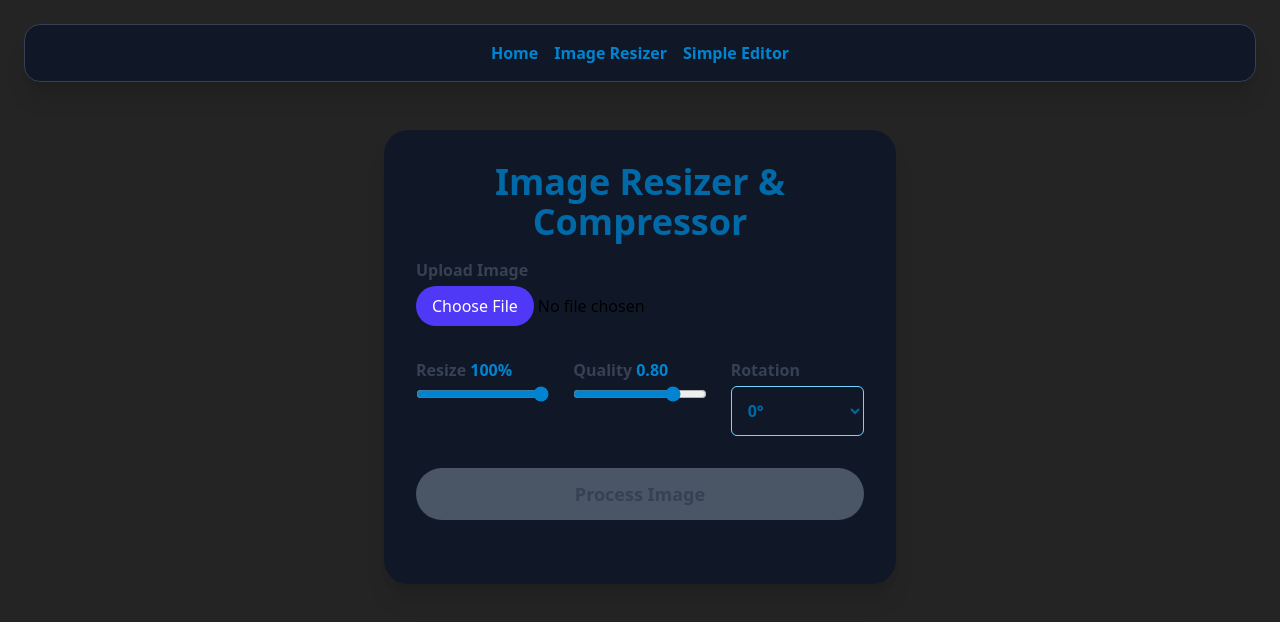
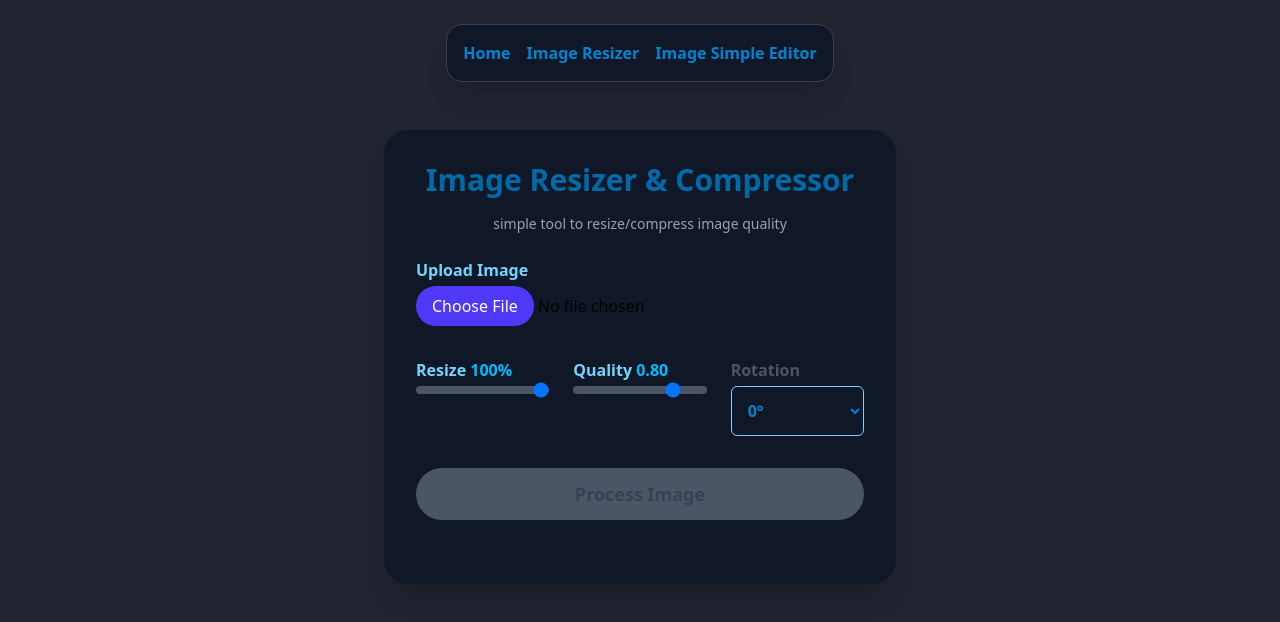
Before and after one commit to jati251/img-resizer, a React (Vite) app: page /img-resizer in a window 1280 px wide. Shown: the top 622 px of the page. Built offline with nearby package versions, Linux system fonts and the light colour scheme.

Commit message:
refactor: do some styling and basic changes

```diff
--- a/src/App.jsx
+++ b/src/App.jsx
@@ -10,7 +10,7 @@ export default function App() {
   return (
     <div className="p-6">
       {!isHome && (
-        <nav className="mb-6 w-full max-w-7xl mx-auto bg-gray-900 text-gray-100 px-2 py-4 rounded-2xl shadow-xl border border-gray-700 flex items-center justify-center gap-4">
+        <nav className="mb-6 w-fit max-w-6xl mx-auto bg-gray-900 text-gray-100 px-4 py-4 rounded-2xl shadow-xl border border-gray-700 flex items-center justify-center gap-4">
           <Link to="/" className="text-sky-600 transition-colors font-semibold">
             Home
           </Link>
@@ -24,7 +24,7 @@ export default function App() {
             to="/img-simple-editor"
             className="text-sky-600 transition-colors font-semibold"
           >
-            Simple Editor
+            Image Simple Editor
           </Link>
         </nav>
       )}
--- a/src/index.css
+++ b/src/index.css
@@ -5,7 +5,7 @@
   line-height: 1.5;
   font-weight: 400;
 
-  background-color: #242424;
+  background-color: rgb(33, 36, 47);
 
   font-synthesis: none;
   text-rendering: optimizeLegibility;
--- a/src/pages/home/index.jsx
+++ b/src/pages/home/index.jsx
@@ -2,7 +2,7 @@ import { Link } from "react-router-dom";
 
 export default function Home() {
   return (
-    <div className="bg-gray-900 rounded-3xl shadow-xl text-gray-100 flex flex-col items-center justify-center p-6 font-sans">
+    <div className="bg-gray-900 mx-auto my-auto w-fit rounded-3xl shadow-xl text-gray-100 flex flex-col items-center justify-center p-6 font-sans">
       <div className="w-full max-w-5xl">
         <header className="text-center mb-10">
           <h1 className="text-3xl md:text-5xl font-bold text-sky-700 tracking-tight">
@@ -13,7 +13,7 @@ export default function Home() {
           </p>
         </header>
 
-        <div className="grid grid-cols-1 md:grid-cols-2 gap-6">
+        <div className="grid grid-cols-1  gap-6">
           <Link
             to="/img-resizer"
             className="bg-gray-800 p-6 rounded-xl shadow-2xl border border-gray-700 hover:bg-gray-700 transition-colors"
--- a/src/pages/img-resizer/index.jsx
+++ b/src/pages/img-resizer/index.jsx
@@ -115,12 +115,17 @@ const ImageResizer = () => {
 
   return (
     <div className="max-w-lg mx-auto mt-12 p-8 bg-gray-900  rounded-3xl shadow-xl space-y-8">
-      <h1 className="text-4xl font-extrabold text-center text-sky-700 mb-4">
-        Image Resizer & Compressor
-      </h1>
+      <header className="text-center mb-6">
+        <h1 className="text-3xl font-bold text-center text-sky-700 mb-4">
+          Image Resizer & Compressor
+        </h1>
+        <p className="text-gray-400 mt-2 text-sm">
+          simple tool to resize/compress image quality
+        </p>
+      </header>
 
       <div className="flex flex-col space-y-3">
-        <label className="block text-gray-700 font-semibold mb-1">
+        <label className="block text-sky-300 font-semibold mb-1">
           Upload Image
         </label>
         <input
@@ -133,8 +138,8 @@ const ImageResizer = () => {
 
       <div className="flex flex-col gap-6 sm:grid sm:grid-cols-3">
         <div className="flex flex-col">
-          <label className="font-semibold text-gray-700 mb-1">
-            Resize <span className="text-sky-600">{percent}%</span>
+          <label className="font-semibold text-sky-300 mb-1">
+            Resize <span className="text-sky-400">{percent}%</span>
           </label>
           <input
             type="range"
@@ -142,13 +147,13 @@ const ImageResizer = () => {
             max="100"
             value={percent}
             onChange={(e) => setPercent(parseInt(e.target.value))}
-            className="w-full accent-sky-600 cursor-pointer"
+            className="w-full h-2 bg-gray-600 rounded-lg appearance-none cursor-pointer disabled:cursor-not-allowed"
           />
         </div>
 
         <div className="flex flex-col">
-          <label className="font-semibold text-gray-700 mb-1">
-            Quality <span className="text-sky-600">{quality.toFixed(2)}</span>
+          <label className="font-semibold text-sky-300 mb-1">
+            Quality <span className="text-sky-400">{quality.toFixed(2)}</span>
           </label>
           <input
             type="range"
@@ -157,16 +162,16 @@ const ImageResizer = () => {
             step="0.05"
             value={quality}
             onChange={(e) => setQuality(parseFloat(e.target.value))}
-            className="w-full accent-sky-600 cursor-pointer"
+            className="w-full h-2 bg-gray-600 rounded-lg appearance-none cursor-pointer disabled:cursor-not-allowed"
           />
         </div>
 
         <div className="flex flex-col">
-          <label className="font-semibold text-gray-700 mb-1">Rotation</label>
+          <label className="font-semibold text-gray-600 mb-1">Rotation</label>
           <select
             value={rotation}
             onChange={(e) => setRotation(parseInt(e.target.value))}
-            className="border border-sky-300 rounded-md px-3 py-3 text-sky-700 font-semibold focus:outline-none focus:ring-2 focus:ring-sky-400 w-full"
+            className="border border-sky-300 rounded-md px-3 py-3 text-sky-600 font-semibold focus:outline-none focus:ring-2 focus:ring-sky-400 w-full"
             aria-label="Select rotation angle"
           >
             <option value={0}>0°</option>
@@ -254,8 +259,22 @@ const ImageResizer = () => {
 
           <button
             onClick={downloadImage}
-            className="mt-6 px-6 py-3 bg-green-600 text-white rounded-full font-semibold hover:bg-green-700 transition"
+            className="inline-flex items-center justify-center mt-6 px-6 py-3 bg-emerald-600 hover:bg-emerald-700 text-white rounded-2xl font-semibold transition"
           >
+            <svg
+              xmlns="http://www.w3.org/2000/svg"
+              className="h-6 w-6 mr-3"
+              fill="none"
+              viewBox="0 0 24 24"
+              stroke="currentColor"
+            >
+              <path
+                strokeLinecap="round"
+                strokeLinejoin="round"
+                strokeWidth="2"
+                d="M4 16v1a3 3 0 003 3h10a3 3 0 003-3v-1m-4-4l-4 4m0 0l-4-4m4 4V4"
+              />
+            </svg>
             Download Image
           </button>
         </div>
--- a/src/pages/img-simple-editor/index.jsx
+++ b/src/pages/img-simple-editor/index.jsx
@@ -352,14 +352,14 @@ const ImageSimpleEditor = () => {
 
   // --- Render ---
   return (
-    <div className="bg-gray-900 rounded-3xl shadow-xl text-gray-100 flex flex-col items-center justify-center min-h-screen p-4 font-sans">
+    <div className="max-w-7xl mx-auto bg-gray-900 rounded-3xl shadow-xl text-gray-100 flex flex-col items-center justify-center  p-4 font-sans">
       <div className="w-full max-w-7xl">
         <header className="text-center mb-6">
           <h1 className="text-3xl md:text-5xl font-bold text-sky-700 tracking-tight">
             Image Simple Editor
           </h1>
-          <p className="text-gray-400 mt-2 text-lg">
-            Use the controls to add, reorder, and edit your logo layers.
+          <p className="text-gray-400 mt-2 text-md">
+            simple tool to add your multiple logo/any png without background
           </p>
         </header>
 
@@ -368,7 +368,7 @@ const ImageSimpleEditor = () => {
             {/* Step 1 & 2 */}
             <div>
               <h2 className="text-xl font-semibold mb-3 text-sky-400">
-                Step 1: Base Image
+                Base Image
               </h2>
               <label
                 htmlFor="baseImageUpload"
@@ -406,7 +406,7 @@ const ImageSimpleEditor = () => {
             </div>
             <div>
               <h2 className="text-xl font-semibold mb-3 text-sky-400">
-                Step 2: Add Logos
+                Add Logos/PNGs
               </h2>
               <label
                 htmlFor="logoUpload"
@@ -430,7 +430,7 @@ const ImageSimpleEditor = () => {
                     d="M12 4v16m8-8H4"
                   />
                 </svg>
-                <span>Add New Logo</span>
+                <span>Add New Logo/PNG</span>
               </label>
               <input
                 id="logoUpload"
@@ -581,6 +581,7 @@ const ImageSimpleEditor = () => {
             </div>
           </div>
         </div>
+        {baseImage && (
           <div className="mt-6 flex justify-center">
             <button
               onClick={handleDownload}
@@ -601,9 +602,10 @@ const ImageSimpleEditor = () => {
                   d="M4 16v1a3 3 0 003 3h10a3 3 0 003-3v-1m-4-4l-4 4m0 0l-4-4m4 4V4"
                 />
               </svg>
-            Download Final Image
+              Download Image
             </button>
           </div>
+        )}
       </div>
     </div>
   );
```
Lines whose indentation alone changed are shown as unchanged.
